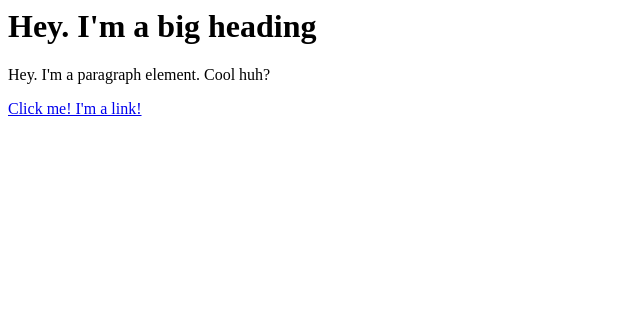
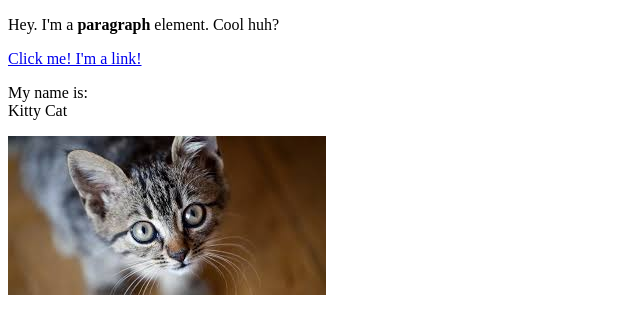
Before and after one commit to zachm360/Cartoon-Hero, a plain HTML site: page test.html in a window 1280 px wide. Shown: the whole page, without its empty margins (0-640 px from the left). Drawn offline with Linux system fonts and the light colour scheme.

Commit message:
added a cat image and a few more elements

```diff
--- a/test.html
+++ b/test.html
@@ -1,3 +1,15 @@
-<h1>Hey. I'm a big heading</h1>
-<p>Hey. I'm a paragraph element. Cool huh?</p>
-<a href="https://google.com" target="_blank" title="Let's go to Google">Click me! I'm a link!
+<!DOCTYPE html>
+<!DOCTYPE html>
+<html>
+<head>
+	<title>Test page</title>
+</head>
+<body>
+</html>
+	<p>Hey. I'm a <b>paragraph</b> element. Cool huh?</p>
+	<a href="https://google.com" target="_blank" title="Let's go to Google">Click me! I'm a link!</a>
+	<p>My name is:<br>
+	Kitty Cat<p>
+	<img src="img/cat.jpeg">
+</body>
+</html>
```
Also changed, not shown: cat.jpg (added), img/cat.jpeg (added).
